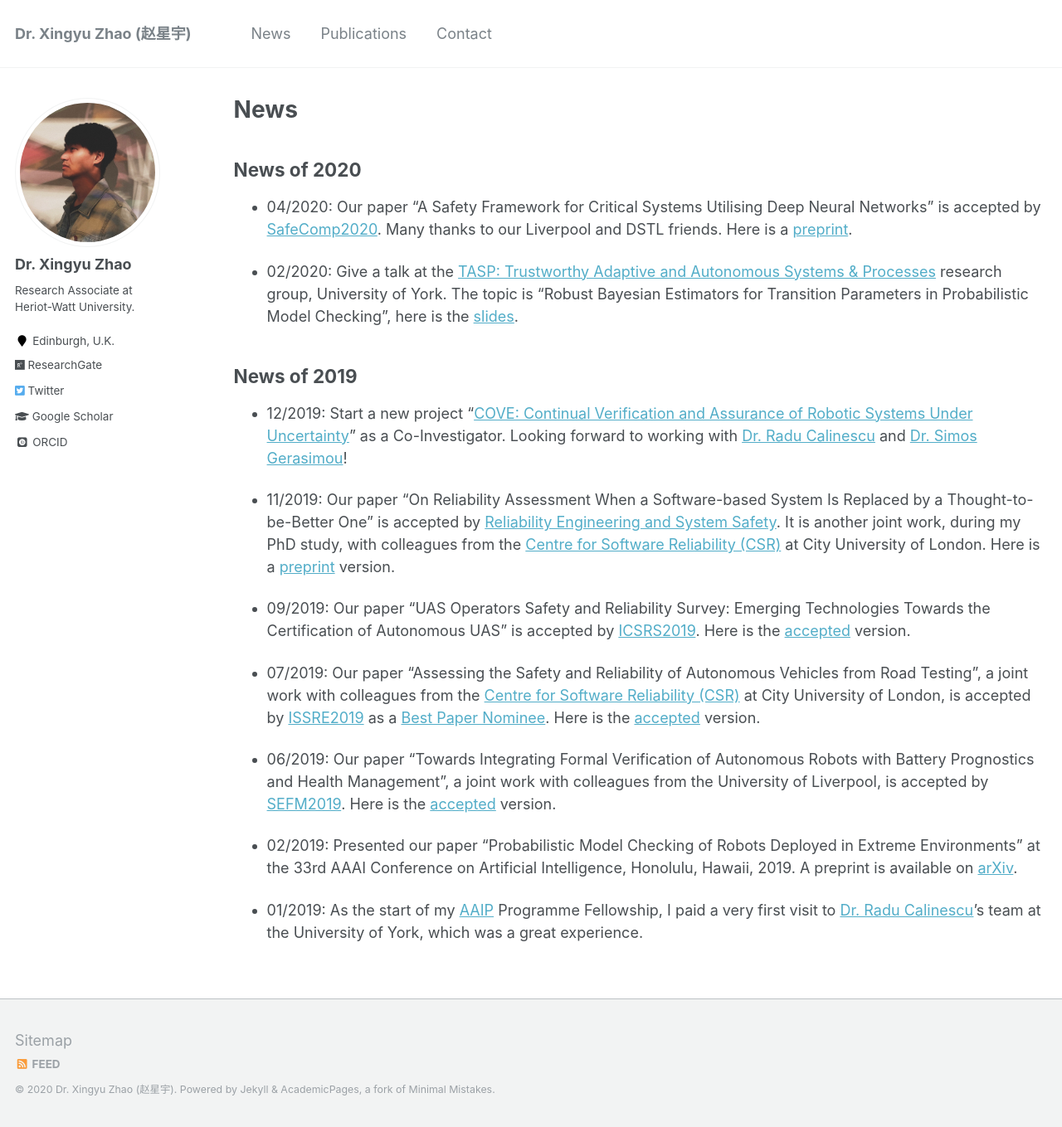
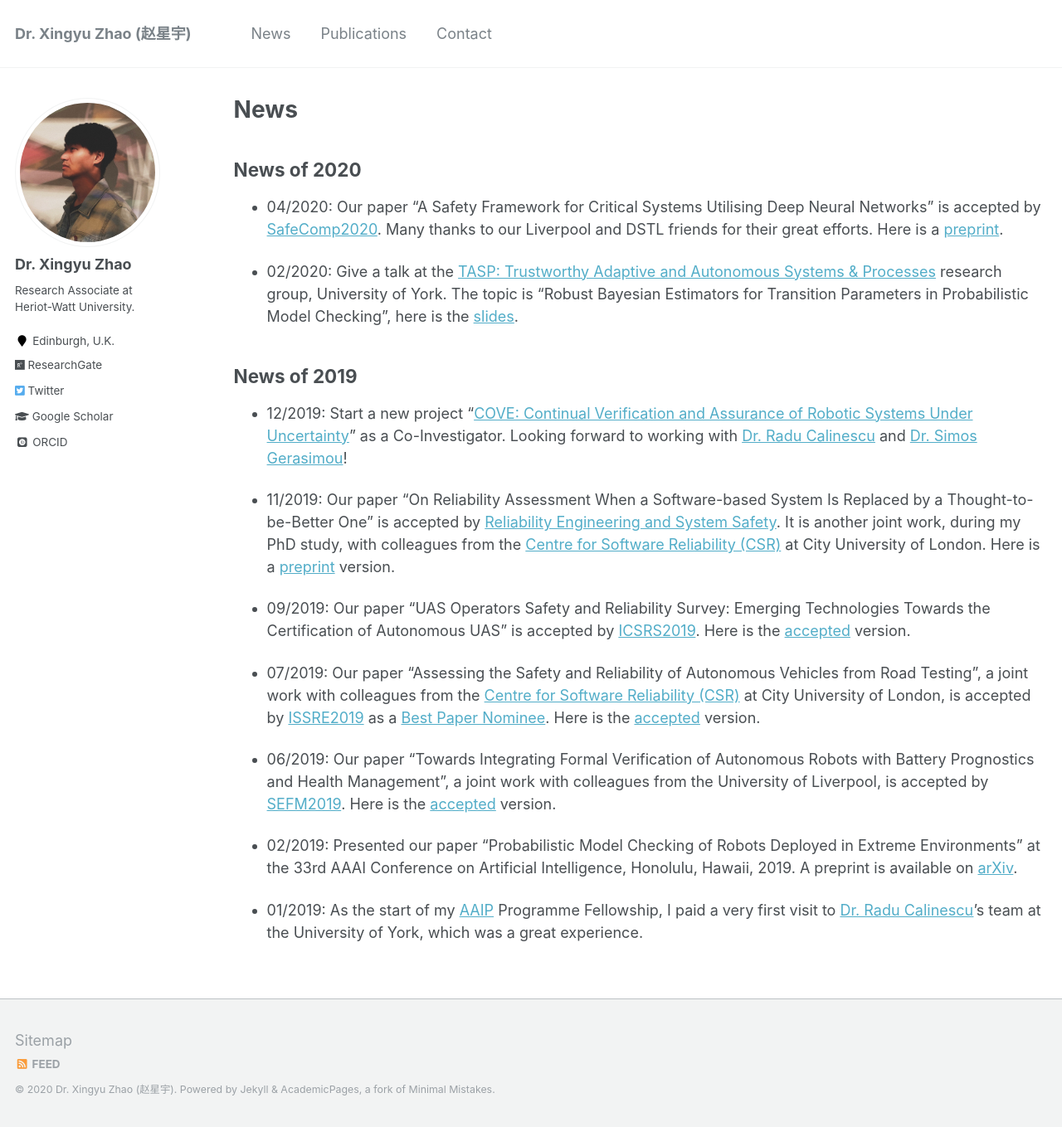
Before and after one commit to x-y-zhao/x-y-zhao.github.io, a Jekyll site: the page built from _pages/news.md, in a window 1280 px wide and 1359 px high. Shown: the whole window at 83% size. Built offline with Jekyll 4.4.1, drawn with Linux system fonts in a browser that asks for light colours; some web fonts are replaced.

Commit message:
Update news.md

```diff
--- a/_pages/news.md
+++ b/_pages/news.md
@@ -10,7 +10,7 @@
 {% include base_path %}
 ## News of 2020
 
-* 04/2020: Our paper "A Safety Framework for Critical Systems Utilising Deep Neural Networks" is accepted by [SafeComp2020](http://safecomp2020.di.fc.ul.pt/). Many thanks to our Liverpool and DSTL friends. Here is a [preprint](https://arxiv.org/pdf/2003.05311.pdf).
+* 04/2020: Our paper "A Safety Framework for Critical Systems Utilising Deep Neural Networks" is accepted by [SafeComp2020](http://safecomp2020.di.fc.ul.pt/). Many thanks to our Liverpool and DSTL friends for their great efforts. Here is a [preprint](https://arxiv.org/pdf/2003.05311.pdf).
 
 * 02/2020: Give a talk at the [TASP: Trustworthy Adaptive and Autonomous Systems & Processes](https://www.cs.york.ac.uk/tasp/) research group, University of York. The topic is "Robust Bayesian Estimators for Transition Parameters in Probabilistic Model Checking", here is the [slides](https://x-y-zhao.github.io/files/XZ_AAIP_presentation_AAAI2019.pdf).
 
```
